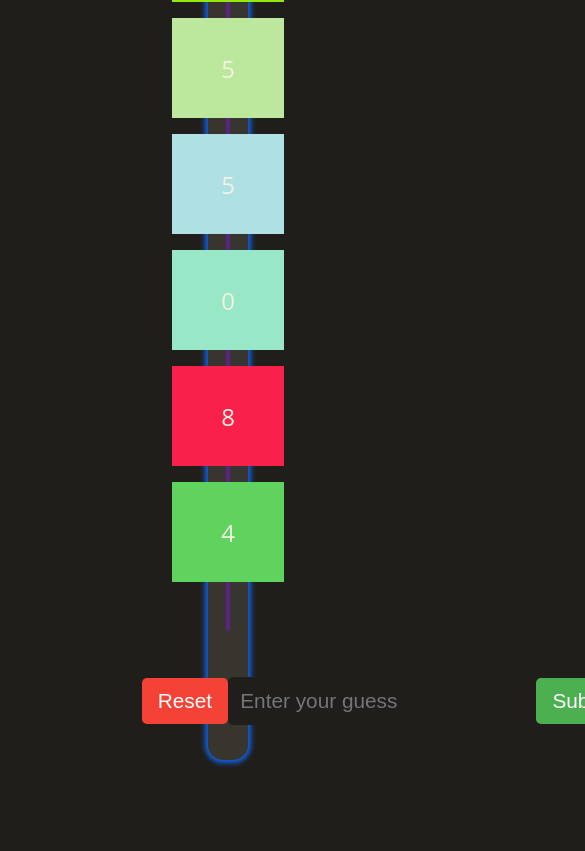
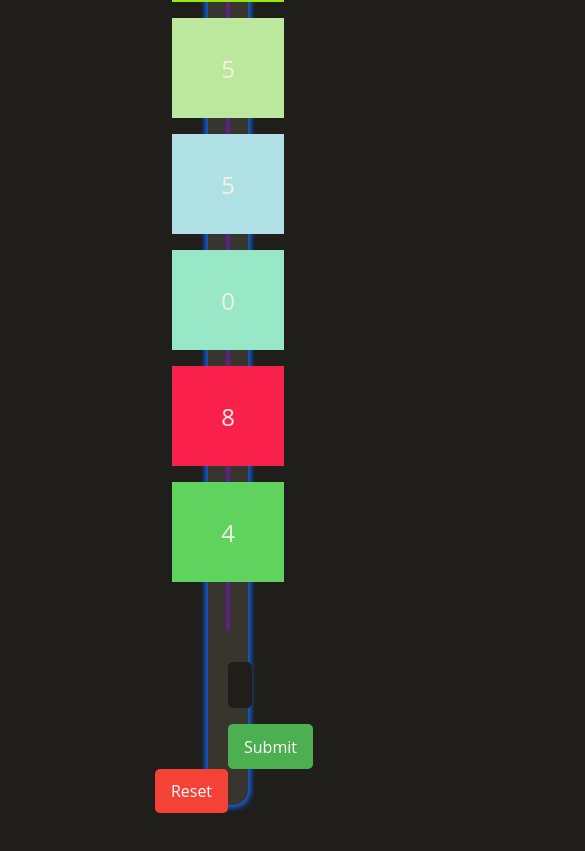
Before and after one commit to khaled-alselwady/count-repeated-digits, an Angular app: page / in a window 390 px wide. Shown: the part 1931-2782 px from the top of the page, 585 px wide, since content can reach past the window. Before the commit the page ends 2741 px from the top, so only its background shows below. Built offline with nearby package versions, Linux system fonts and the light colour scheme.

Commit message:
feat(input-result): make the template responsive using media query

```diff
--- a/src/app/question/input-result/input-result.component.css
+++ b/src/app/question/input-result/input-result.component.css
@@ -3,6 +3,7 @@ form {
   display: flex;
   align-items: center;
   position: relative;
+  font-size: 1.3rem;
 }
 
 input {
@@ -12,7 +13,8 @@ input {
   border-radius: 5px;
   outline: none;
   margin-right: 1rem;
-  font-size: 1.3rem;
+  font: inherit;
+  overflow: hidden;
 }
 
 .submit {
@@ -22,7 +24,7 @@ input {
   padding: 0.7rem 1rem;
   border-radius: 5px;
   cursor: pointer;
-  font-size: 1.3rem;
+  font: inherit;
 }
 
 .reset {
@@ -35,5 +37,20 @@ input {
   margin-left: 1rem;
   position: absolute;
   right: 0;
-  font-size: 1.3rem;
+  font: inherit;
 }
+
+@media (max-width: 978px) {
+  form {
+    font-size: 1rem;
+  }
+}
+
+@media (max-width: 870px) {
+  form {
+    display: block;
+  }
+  input {
+    width: 100%;
+  }
+}
```
